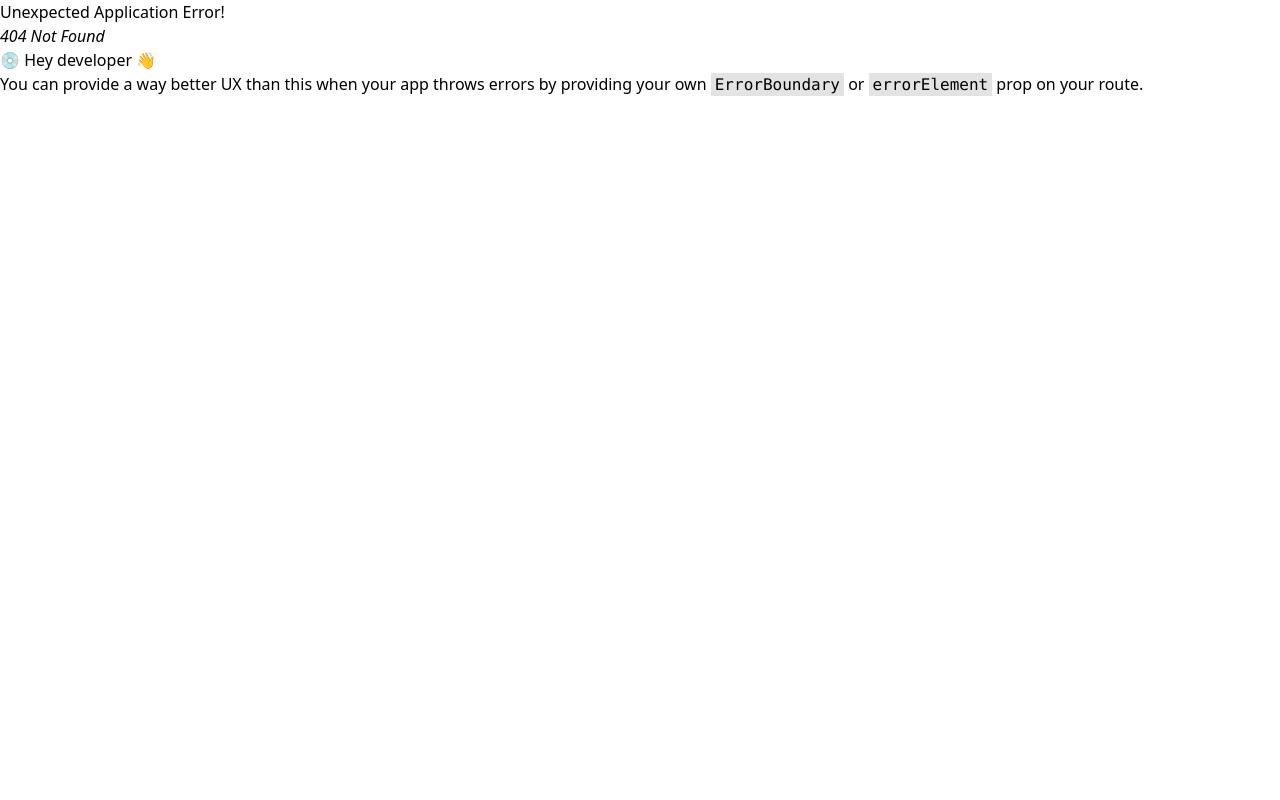
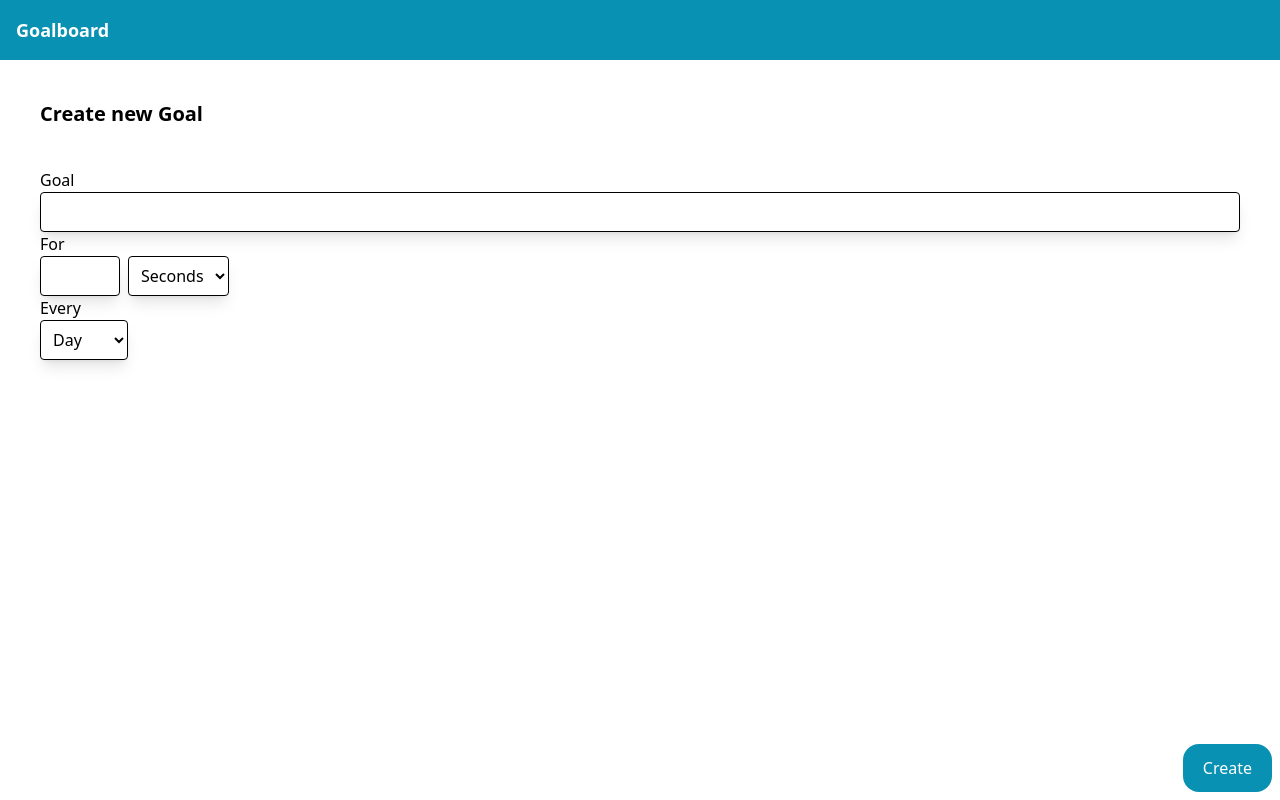
Before and after one commit to benzend/goalboard-collab, a React (Vite) app in the folder frontend/: page /1/goals/new in a window 1280 px wide. Before the commit this address had no page. Built offline with nearby package versions, Linux system fonts and the light colour scheme.

Commit message:
feat(newGoal): create new goal page

```diff
--- /dev/null
+++ b/frontend/src/UserGoalsNew.tsx
@@ -0,0 +1,96 @@
+import { FormEvent, FormEventHandler } from 'react';
+import { Form, useNavigate } from 'react-router-dom';
+import { Nav } from './components/Nav';
+
+export const UserGoalsNew = () => {
+  const navigate = useNavigate();
+  const handleSubmit: FormEventHandler = (e: FormEvent) => {
+    e.preventDefault();
+
+    const target = e.target as typeof e.target & {
+      name: { value: string };
+      dur: { value: string };
+      durType: { value: 'seconds' | 'minutes' | 'hours' | 'days' | 'weeks' };
+      durPer: { value: string };
+    };
+
+    const name = target.name.value;
+    const dur = target.dur.value;
+    const durType = target.durType.value;
+    const durPer = target.durPer.value;
+
+    console.log({ name, dur, durType, durPer });
+
+    navigate('/sdkjfkajdf/goals');
+  };
+  return (
+    <div className="min-h-screen">
+      <Nav />
+
+      <main className="px-10 pt-10">
+        <h1 className="text-xl font-semibold mb-10">Create new Goal</h1>
+
+        <Form onSubmit={handleSubmit}>
+          <label htmlFor="name">
+            <span className="font-thin">Goal</span>
+            <br />
+            <input
+              type="text"
+              name="name"
+              id="goalNameInput"
+              className="border border-black w-full px-2 h-10 rounded shadow-lg"
+            />
+          </label>
+
+          <br className="mb-10" />
+
+          <label htmlFor="dur">
+            <span className="font-thin">For</span>
+            <br />
+            <input
+              type="number"
+              name="dur"
+              id="goalDurInput"
+              className="border border-black px-2 h-10 rounded shadow-lg w-20"
+            />
+
+            <select
+              name="durType"
+              id="durTypeSelect"
+              className="border border-black px-2 h-10 rounded shadow-lg bg-white ml-2"
+            >
+              <option value="seconds">Seconds</option>
+              <option value="minutes">Minutes</option>
+              <option value="hours">Hours</option>
+              <option value="days">Days</option>
+              <option value="weeks">Weeks</option>
+            </select>
+          </label>
+
+          <br className="mb-10" />
+
+          <label htmlFor="durPer">
+            <span className="font-thin">Every</span>
+            <br />
+            <select
+              name="durPer"
+              id="durPerSelect"
+              className="border border-black px-2 h-10 rounded shadow-lg bg-white"
+            >
+              <option value="day">Day</option>
+              <option value="week">Week</option>
+              <option value="month">Month</option>
+            </select>
+          </label>
+
+          <button
+            type="submit"
+            className="fixed bottom-2 right-2 bg-cyan-600 text-white px-5 py-3 rounded-2xl"
+          >
+            Create
+          </button>
+        </Form>
+      </main>
+    </div>
+  );
+};
--- a/frontend/src/main.tsx
+++ b/frontend/src/main.tsx
@@ -6,6 +6,7 @@ import './index.css';
 
 import { createBrowserRouter, RouterProvider } from 'react-router-dom';
 import { loader as userGoalsLoader, UserGoals } from './UserGoals.tsx';
+import { UserGoalsNew } from './UserGoalsNew.tsx';
 
 const router = createBrowserRouter([
   {
@@ -22,6 +23,10 @@ const router = createBrowserRouter([
 
     loader: userGoalsLoader,
   },
+  {
+    path: '/:userId/goals/new',
+    element: <UserGoalsNew />,
+  },
 ]);
 
 ReactDOM.createRoot(document.getElementById('root')!).render(
```
